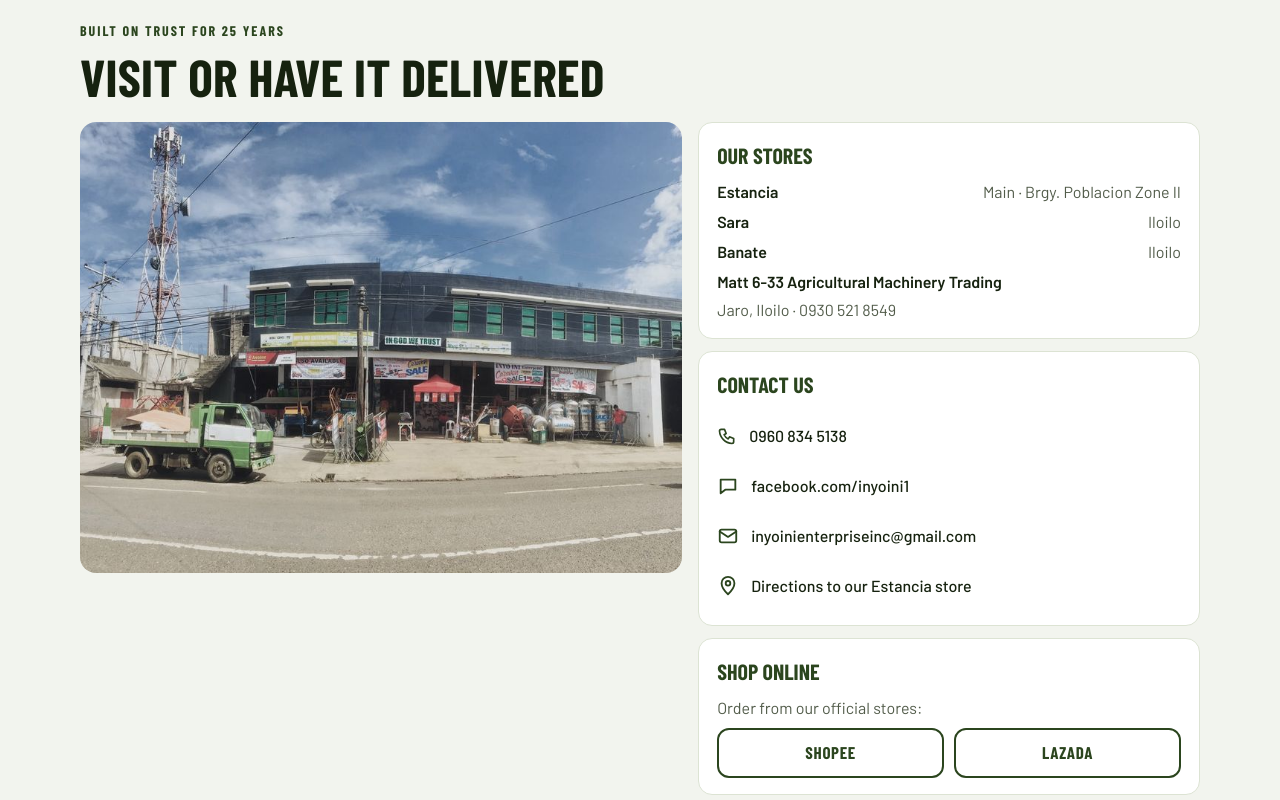
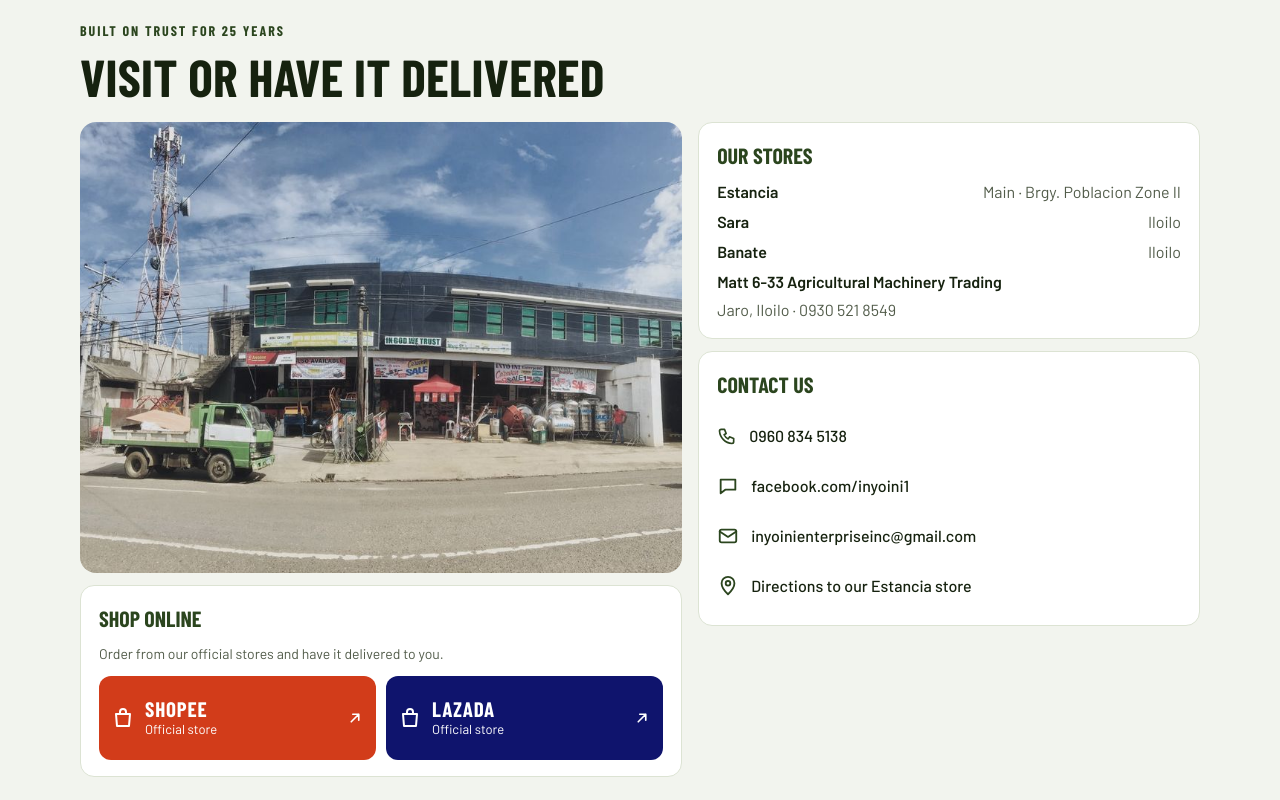
Before and after one commit to inyoini/inyoini.github.io, a plain HTML site: page index.html in a window 1280 px wide. Shown: the part 5360-6160 px from the top of the page. Drawn offline with nearby package versions, Linux system fonts and the light colour scheme; a web font is replaced by a local one.

Commit message:
Move Shop online above the store list
Co-Authored-By: Claude Opus 5.5 <noreply@anthropic.com>
Claude-Session: https://claude.ai/code/session_01K4cYYhW9pycGPzt8ztEn9U

```diff
--- a/index.html
+++ b/index.html
@@ -197,8 +197,19 @@ h1,h2,h3,h4{text-wrap:balance}
 .contact{display:grid;gap:4px}
 .contact a{display:flex;align-items:center;gap:12px;min-height:46px;text-decoration:none;font-weight:500;overflow-wrap:anywhere}
 .contact svg{color:var(--forest);flex-shrink:0}
-.shops{display:flex;gap:10px;flex-wrap:wrap;margin-top:4px}
-.shops .btn{flex:1 1 140px;min-height:46px;font-size:17px}
+/* Online shop: under the store photo, two marketplace buttons in each site's own color */
+.visit-main{display:grid;gap:12px}
+.shop .note{margin:0 0 12px;color:var(--muted)}
+.shops{display:grid;grid-template-columns:repeat(2,minmax(0,1fr));gap:10px}
+.shop-btn{display:flex;align-items:center;gap:10px;min-height:64px;padding:10px 12px;border-radius:12px;color:#fff;text-decoration:none;transition:filter .15s}
+.shop-btn:hover{filter:brightness(1.08)}
+.shop-btn:focus-visible{outline:2px solid var(--forest);outline-offset:2px}
+.shop-btn span{flex:1;min-width:0}
+.shop-btn b{display:block;font-family:var(--display);font-weight:800;font-size:21px;line-height:1;letter-spacing:.04em;text-transform:uppercase}
+.shop-btn small{display:block;margin-top:3px;font-size:13px;line-height:1.2}
+.shop-btn svg{flex-shrink:0}
+.shopee{background:#D23C1A}
+.lazada{background:#0F146D}
 
 /* Footer */
 .foot{margin-top:60px;background:var(--forest-deep);color:var(--on-forest)}
@@ -377,7 +388,17 @@ h1,h2,h3,h4{text-wrap:balance}
       <h2 class="h2" id="visit-title">Visit or have it delivered</h2>
     </div>
     <div class="visit">
-      <img class="photo" src="img/store.jpg" alt="Inyo Ini Enterprise store building" width="820" height="607" loading="lazy">
+      <div class="visit-main">
+        <img class="photo" src="img/store.jpg" alt="Inyo Ini Enterprise store building" width="820" height="607" loading="lazy">
+        <div class="box shop">
+          <h3>Shop online</h3>
+          <p class="note">Order from our official stores and have it delivered to you.</p>
+          <div class="shops">
+            <a class="shop-btn shopee" href="https://shopee.ph/inyoini" target="_blank" rel="noopener"><svg width="24" height="24" viewBox="0 0 24 24" fill="none" stroke="currentColor" stroke-width="2" stroke-linecap="round" stroke-linejoin="round" aria-hidden="true"><path d="M5 8h14l-1 12H6z"/><path d="M9 8V6a3 3 0 0 1 6 0v2"/></svg><span><b>Shopee</b><small>Official store</small></span><svg width="18" height="18" viewBox="0 0 24 24" fill="none" stroke="currentColor" stroke-width="2.2" stroke-linecap="round" stroke-linejoin="round" aria-hidden="true"><path d="M7 17L17 7M9 7h8v8"/></svg></a>
+            <a class="shop-btn lazada" href="https://www.lazada.com.ph/shop/inyo-ini-enterprise" target="_blank" rel="noopener"><svg width="24" height="24" viewBox="0 0 24 24" fill="none" stroke="currentColor" stroke-width="2" stroke-linecap="round" stroke-linejoin="round" aria-hidden="true"><path d="M5 8h14l-1 12H6z"/><path d="M9 8V6a3 3 0 0 1 6 0v2"/></svg><span><b>Lazada</b><small>Official store</small></span><svg width="18" height="18" viewBox="0 0 24 24" fill="none" stroke="currentColor" stroke-width="2.2" stroke-linecap="round" stroke-linejoin="round" aria-hidden="true"><path d="M7 17L17 7M9 7h8v8"/></svg></a>
+          </div>
+        </div>
+      </div>
       <div class="stores">
         <div class="box">
           <h3>Our stores</h3>
@@ -394,14 +415,6 @@ h1,h2,h3,h4{text-wrap:balance}
           <a href="https://www.facebook.com/inyoini1" rel="noopener"><svg width="22" height="22" viewBox="0 0 24 24" fill="none" stroke="currentColor" stroke-width="2" stroke-linecap="round" stroke-linejoin="round" aria-hidden="true"><path d="M4 5h16v11H9l-5 4z"/></svg>facebook.com/inyoini1</a>
           <a href="mailto:inyoinienterpriseinc@gmail.com"><svg width="22" height="22" viewBox="0 0 24 24" fill="none" stroke="currentColor" stroke-width="2" stroke-linecap="round" stroke-linejoin="round" aria-hidden="true"><rect x="3" y="5" width="18" height="14" rx="2"/><path d="M3 7l9 6 9-6"/></svg>inyoinienterpriseinc@gmail.com</a>
           <a href="https://www.google.com/maps/search/?api=1&amp;query=Inyo+Ini+Enterprise+Estancia+Iloilo" rel="noopener"><svg width="22" height="22" viewBox="0 0 24 24" fill="none" stroke="currentColor" stroke-width="2" stroke-linecap="round" stroke-linejoin="round" aria-hidden="true"><path d="M12 21s-7-6.5-7-12a7 7 0 0 1 14 0c0 5.5-7 12-7 12z"/><circle cx="12" cy="9" r="2.5"/></svg>Directions to our Estancia store</a>
-        </div>
-        <div class="box">
-          <h3>Shop online</h3>
-          <p style="margin:0 0 8px;color:var(--muted)">Order from our official stores:</p>
-          <div class="shops">
-            <a class="btn btn-line" href="https://shopee.ph/inyoini" target="_blank" rel="noopener">Shopee</a>
-            <a class="btn btn-line" href="https://www.lazada.com.ph/shop/inyo-ini-enterprise" target="_blank" rel="noopener">Lazada</a>
-          </div>
         </div>
       </div>
     </div>
```
